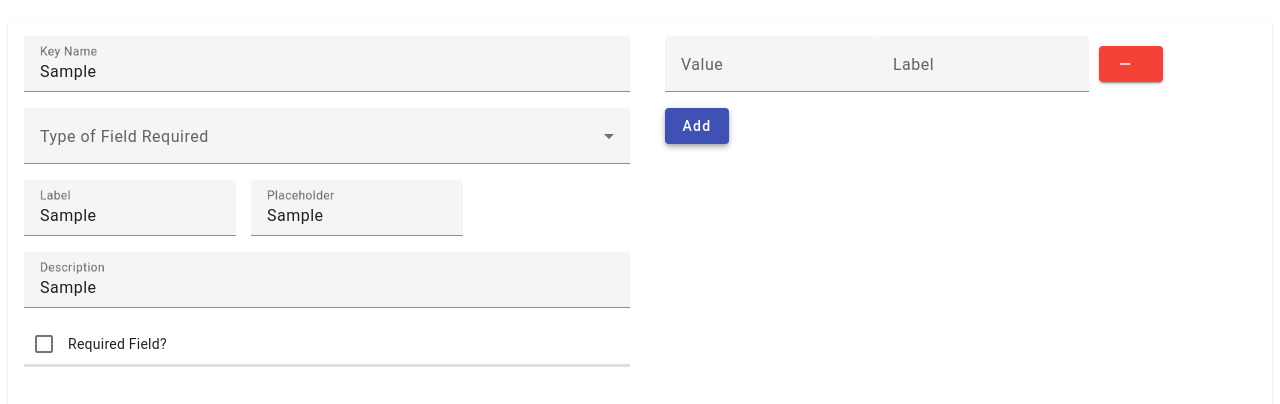
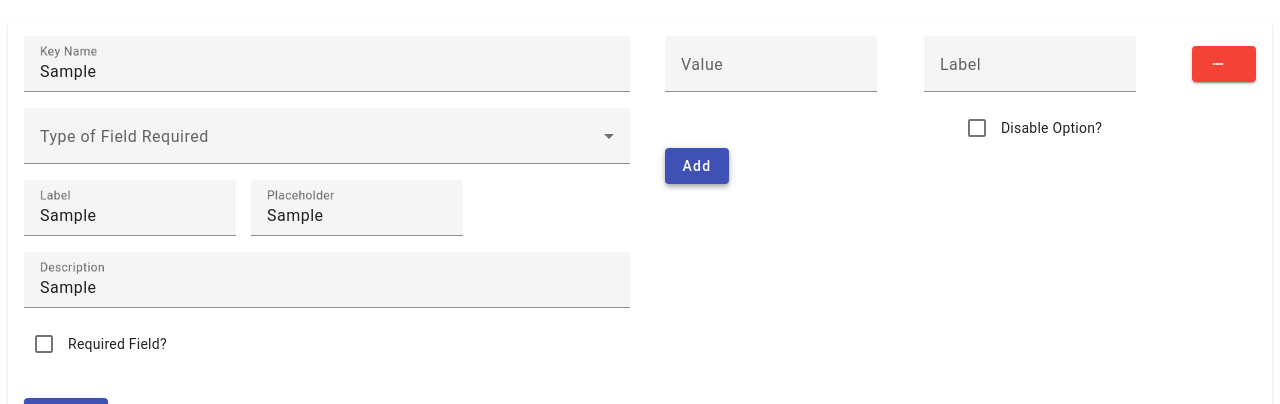
Before and after one commit to PujanZZ/formly-form, an Angular app: page / in a window 1280 px wide. Both pictures are taken after typing "Sample", "Sample", "Sample", "Sample" into the empty fields and a click on the button "Add". Shown: the top 404 px of the page. Built offline with nearby package versions, Linux system fonts and the light colour scheme; what @ngx-formly/core, @ngx-formly/material would draw is missing.

Commit message:
2 files modified

```diff
--- a/src/app/formlyv2/formlyv2.component.html
+++ b/src/app/formlyv2/formlyv2.component.html
@@ -53,10 +53,6 @@
 
           <ng-container> </ng-container>
 
-          <mat-divider></mat-divider>
-          <mat-divider></mat-divider>
-          <mat-divider></mat-divider>
-          <br />
           <br />
         </div>
         <div class="right">
@@ -78,6 +74,9 @@
                   <mat-label>Label</mat-label>
                   <input formControlName="label" matInput />
                 </mat-form-field>
+                <mat-checkbox formControlName="disabled"
+                >Disable Option?</mat-checkbox
+              >
               </div>
 
               <button
--- a/src/app/formlyv2/formlyv2.component.ts
+++ b/src/app/formlyv2/formlyv2.component.ts
@@ -25,39 +25,9 @@ export class Formlyv2Component implements OnInit {
   model: any = {};
   options: FormlyFormOptions = {};
 
-  fields: FormlyFieldConfig[] = [
-    // {
-    //   key: this.form.get('key').value,
-    //   type: this.form.get('typeOfField').value,
-    //   props: {
-    //     label: this.form.get(['props', 'label']).value,
-    //     placeholder: this.form.get(['props', 'placeholder']).value,
-    //     description: this.form.get(['props', 'description']).value,
-    //     required: this.form.get(['props', 'is_required']).value,
-    //   },
-    // },
-  ];
+  fields: FormlyFieldConfig[] = [];
 
   constructor() {
-    // combineLatest([
-    //   this.form.valueChanges,
-    //   this.form.get('option_extra').valueChanges,
-    // ]).subscribe(([a, b]) => {
-    //   this.fields = [
-    //     {
-    //       key: a.key,
-    //       type: a.typeOfField,
-    //       props: {
-    //         label: a.props.label,
-    //         placeholder: a.props.placeholder,
-    //         description: a.props.description,
-    //         required: a.props.is_required,
-    //         options: (b as FormGroup[]).map((v) => v.value),
-    //       },
-    //     },
-    //   ];
-    // });
-
     this.form.valueChanges.subscribe(() => {
       console.log(
         (
@@ -83,19 +53,7 @@ export class Formlyv2Component implements OnInit {
     });
   }
 
-  getValueFromIndexFormGroup() {
-    console.log(
-      (
-        (this.form.get('option_extra') as FormArray).controls as FormGroup[]
-      ).map((v) => v.value)
-    );
-  }
-
   ngOnInit() {}
-
-  // onSubmit() {
-  //   console.log(this.form);
-  // }
 
   onAccept() {
     console.log(this.fields);
@@ -113,6 +71,7 @@ export class Formlyv2Component implements OnInit {
     const index = new FormGroup({
       value: new FormControl(''),
       label: new FormControl(''),
+      disabled: new FormControl(false),
     });
     (this.form.get('option_extra') as FormArray).push(index);
   }
```
